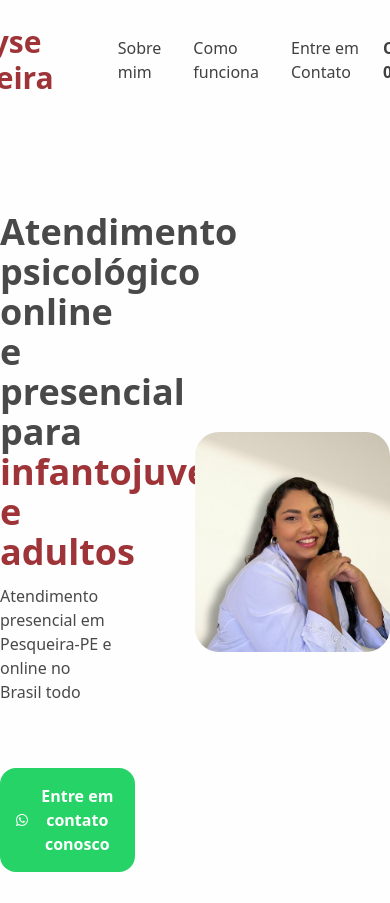
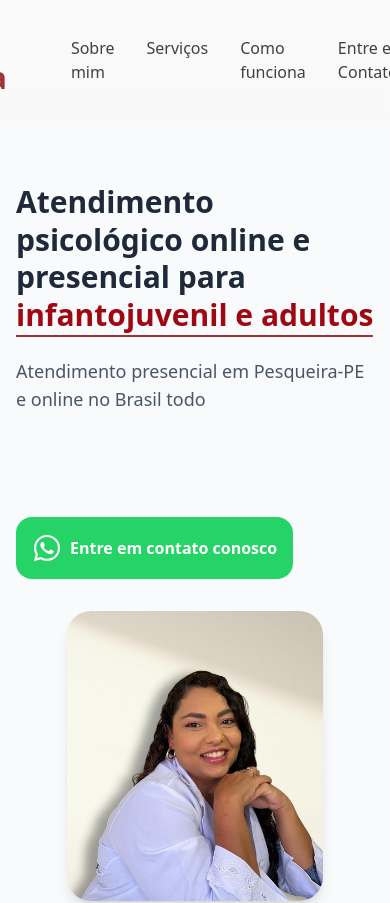
Before and after one commit to Astaphaanos/ladding-page-psicologa, a React (Vite) app: page / in a window 390 px wide. Shown: the top 903 px of the page. Built offline with nearby package versions, Linux system fonts and the light colour scheme.

Commit message:
Adicionando as animações

```diff
--- a/src/components/BtnWhats/BtnWhats.jsx
+++ b/src/components/BtnWhats/BtnWhats.jsx
@@ -3,7 +3,7 @@ import { FaWhatsapp } from "react-icons/fa";
 const BtnWhats =() => {
     return(
         <div>
-            <button className=" flex items-center bg-[#25D366] rounded-2xl p-4 cursor-pointer mt-16">
+            <button className=" flex items-center bg-[#25D366] rounded-2xl p-4 cursor-pointer mt-16 animate-bounce-in hover:scale-105 transition-transform duration-200">
                 <FaWhatsapp color="white" fontSize={30}/>
                 <a href="https://wa.me/5587998186712?text=Olá,%20gostaria%20de%20agendar%20uma%20consulta." target="-blank" className="pl-2 text-md font-bold text-white ">Entre em contato conosco</a>
             </button>
--- a/src/components/Footer/Footer.jsx
+++ b/src/components/Footer/Footer.jsx
@@ -11,27 +11,27 @@ const Footer = () => {
         </div>
 
         <div className="flex flex-col items-center">
-          <div className="pb-8">
+          <div className="pb-16 text-[18px]">
             <ul className="flex justify-between">
               <li>
-                <a href="#sobre-mim" className="pr-24">
+                <a href="#sobre-mim" className="pr-24 hover:underline">
                   Sobre mim
                 </a>
               </li>
               <li>
-                <a href="#como-funciona-atendimento" className="pr-24">
+                <a href="#como-funciona-atendimento" className="pr-24 hover:underline">
                   Como funciona
                 </a>
               </li>
               <li>
-                <a href="#servicos-oferecidos" className="pr-24">
+                <a href="#servicos-oferecidos" className="pr-24 hover:underline">
                   Serviços Oferecidos
                 </a>
               </li>
             </ul>
           </div>
 
-          <div className="flex items-center pr-22">
+          <div className="flex items-center pr-24">
             <div className="flex items-center pr-12">
               <FaWhatsapp />
               <p className="pl-2">WhatsApp: (87) 998186712</p>
@@ -49,15 +49,14 @@ const Footer = () => {
           <ShowMapa />
 
           {/* Endereço e Link */}
-          <div className="mt-4 text-center">
-            <p className="mb-2">Avenida Ézio Araújo, 149 - Sala 456</p>
-            {/*//! Mudar a sala */}
-            <p className="mb-4">Centro - Pesqueira/PE</p>
+          <div className="mt-4 text-center font-semibold">
+            <p className="mb-1">Avenida Ézio Araújo, 149</p>
+            <p className="mb-4">Centro | Pesqueira-PE</p>
           </div>
         </div>
       </div>
 
-      <div className="mt-4 pt-4 border-t w-full border-gray-200 text-center text-sm">
+      <div className="mt-2 pt-2 border-t w-full border-gray-200 text-center text-sm">
         <p>
           © 2025 Todos os direitos reservado. Desenvolvido por{" "}
           <a
--- a/src/components/FuncionaAtendimento/FuncionaAtendimento.jsx
+++ b/src/components/FuncionaAtendimento/FuncionaAtendimento.jsx
@@ -10,15 +10,15 @@ const FuncionaAtendimento = () => {
             </div>
 
             <div className="grid grid-cols-3 gap-10 pt-20 text-white w-6xl">
-                <div className="bg-gradient-to-b from-[#9e3438] to-[#c44a4e] p-7 rounded-2xl font-semibold">
+                <div className="bg-gradient-to-b from-[#9e3438] to-[#c44a4e] p-7 rounded-2xl font-semibold cursor-pointer">
                     <h3>Você entra em contato por WhatsApp</h3>
                 </div>
 
-                <div className="bg-gradient-to-b from-[#9e3438] to-[#c44a4e] p-7 rounded-2xl font-semibold">
+                <div className="bg-gradient-to-b from-[#9e3438] to-[#c44a4e] p-7 rounded-2xl font-semibold cursor-pointer">
                     <h3>Contará sua demanda e irei te explicar como funciona o processo terapêutico</h3>
                 </div>
 
-                <div className="bg-gradient-to-b from-[#9e3438] to-[#c44a4e] p-7 rounded-2xl font-semibold">
+                <div className="bg-gradient-to-b from-[#9e3438] to-[#c44a4e] p-7 rounded-2xl font-semibold cursor-pointer">
                     <h3>As sessões serão semanais com duração de 50 minutos</h3>
                 </div>
             </div>
--- a/src/components/Header/Header.jsx
+++ b/src/components/Header/Header.jsx
@@ -11,13 +11,16 @@ const Header = () => {
                 <div>
                     <ul className="flex justify-between text-md text-neutral-700">
                         <li>
-                            <a href="#sobre-mim" className="pr-8">Sobre mim</a>
+                            <a href="#sobre-mim" className="pr-8 hover:text-neutral-950">Sobre mim</a>
                         </li>
                         <li>
-                            <a href="#como-funciona-atendimento" className="pr-8">Como funciona</a>
+                            <a href="#servicos-oferecidos" className="pr-8 hover:text-neutral-950">Serviços</a>
                         </li>
                         <li>
-                            <a href="#contatos-info" className="pr-8">Entre em Contato</a>
+                            <a href="#como-funciona-atendimento" className="pr-8 hover:text-neutral-950">Como funciona</a>
+                        </li>
+                        <li>
+                            <a href="#contatos-info" className="pr-8 hover:text-neutral-950">Entre em Contato</a>
                         </li>
                         <li className="font-bold">
                             CRP- 02/29522
--- a/src/components/Home/Home.jsx
+++ b/src/components/Home/Home.jsx
@@ -1,24 +1,39 @@
 import BtnWhats from "../BtnWhats/BtnWhats";
 
 const Home = () => {
-    return(
-        <section className="h-screen w-full mx-auto flex justify-center items-center">
-            <div className="flex items-center justify-evenly">
-                <div className="pr-20 w-1/2">
-                    <h1 className="font-bold text-4xl text-[#494949]">
-                        Atendimento psicológico online e presencial para <span className="text-[#9e3438]">infantojuvenil e adultos</span>
+    return (
+      <section className="h-screen w-full mx-auto flex justify-center items-center bg-gray-50 px-4">
+        <div className="flex flex-col md:flex-row items-center justify-evenly w-full max-w-6xl gap-8">
+          {/* Text Content */}
+          <div className="md:pr-10 w-full md:w-1/2 space-y-6 animate-fade-in">
+            <h1 className="font-bold text-3xl md:text-4xl text-gray-800 leading-tight">
+              Atendimento psicológico online e presencial para{" "}
+              <span className="text-red-800 decoration-2 underline-offset-4 animate-underline">
+                infantojuvenil e adultos
+              </span>
             </h1>
-                    <p className="pt-3 text-[#494949]">
+
+            <p className="text-gray-600 text-lg">
               Atendimento presencial em Pesqueira-PE e online no Brasil todo
             </p>
-                    <BtnWhats/>
+
+            <div className="pt-4">
+              <BtnWhats />
             </div>
-                <div>
-                    <img src="/src/assets/site.jpeg" alt="Foto da Psicólogo" className="w-96 rounded-3xl"/>
+          </div>
+
+          {/* Image */}
+          <div className="relative group">
+            <img
+              src="/src/assets/site.jpeg"
+              alt="Foto da Psicóloga"
+              className="w-64 sm:w-80 md:w-96 rounded-3xl shadow-lg group-hover:shadow-xl transition-all duration-300 group-hover:scale-105 cursor-pointer"
+            />
+            <div className="absolute -z-10 w-full h-full bg-red-800/10 rounded-3xl top-2 left-2 group-hover:top-3 group-hover:left-3 transition-all duration-300" />
           </div>
         </div>
       </section>
-    )
-}
+    );
+  };
 
   export default Home;
--- a/src/index.css
+++ b/src/index.css
@@ -5,5 +5,44 @@
 }
 
 body {
-    background-color: #fefefe;
+    background: linear-gradient(#f9f9f9, #f0f0f0);
 }
+
+@keyframes fadeIn {
+    from { opacity: 0; }
+    to { opacity: 1; }
+  }
+
+  @keyframes bounceIn {
+    0% { opacity: 0; transform: scale(0.8); }
+    50% { opacity: 1; transform: scale(1.05); }
+    100% { transform: scale(1); }
+  }
+
+  @keyframes underline {
+    from { transform: scaleX(0); }
+    to { transform: scaleX(1); }
+  }
+
+  .animate-fade-in {
+    animation: fadeIn 1s ease-out;
+  }
+
+  .animate-bounce-in {
+    animation: bounceIn 0.8s ease-out;
+  }
+
+  .animate-underline {
+    position: relative;
+  }
+
+  .animate-underline::after {
+    content: '';
+    position: absolute;
+    bottom: -2px;
+    left: 0;
+    width: 100%;
+    height: 2px;
+    background-color: #9e3438;
+    animation: underline 1s ease-out;
+  }
```
Also changed, not shown: src/components/Servicos/Servicos.jsx (+4 -3 lines). Lines whose indentation alone changed are shown as unchanged.
